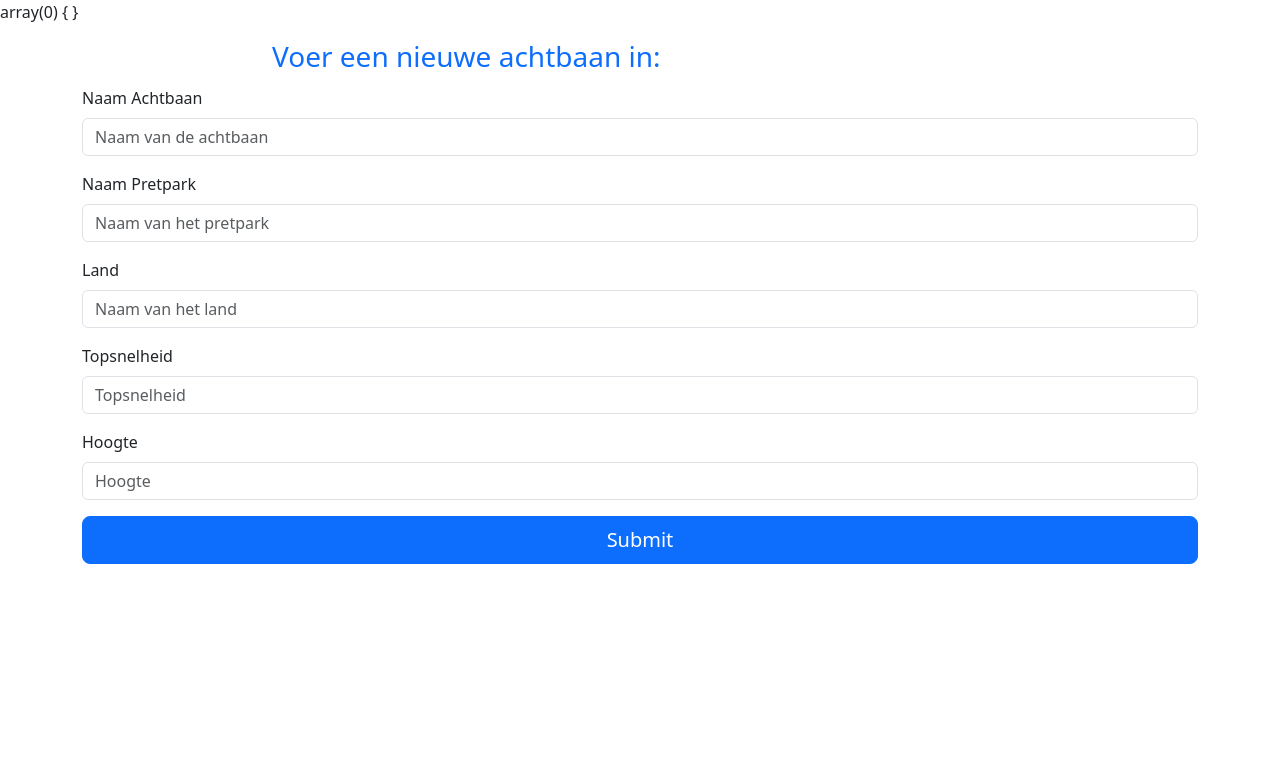
After one commit to adruijter/crud-php-mysql-pdo-2408a, a PHP site: page /create.php in a window 1280 px wide. The commit adds this page. Shown: the top 783 px of the page. Run offline with PHP 8.4, Linux system fonts and the light colour scheme.

Commit message:
Laatste form les

```diff
--- /dev/null
+++ b/create.php
@@ -0,0 +1,58 @@
+<?php
+    var_dump($_POST);
+?>
+
+<!doctype html>
+<html lang="en">
+  <head>
+    <meta charset="utf-8">
+    <meta name="viewport" content="width=device-width, initial-scale=1">
+    <title>Hoogste Achtbanen van Europa</title>
+    <link rel="shortcut icon" href="img/favicon.ico" type="image/x-icon">
+    <link href="https://cdn.jsdelivr.net/npm/bootstrap@5.3.3/dist/css/bootstrap.min.css" rel="stylesheet" integrity="sha384-QWTKZyjpPEjISv5WaRU9OFeRpok6YctnYmDr5pNlyT2bRjXh0JMhjY6hW+ALEwIH" crossorigin="anonymous">
+    <link rel="stylesheet" href="https://cdn.jsdelivr.net/npm/bootstrap-icons@1.11.3/font/bootstrap-icons.min.css">
+  </head>
+  <body>
+    <div class="container mt-3">
+
+      <div class="row mb-1">
+        <div class="col-2"></div>
+        <div class="col-8 text-primary"><h3>Voer een nieuwe achtbaan in:</h3></div>
+        <div class="col-2"></div>
+      </div>
+
+      <form action="create.php" method="POST">
+        <div class="mb-3">
+            <label for="naamAchtbaan" class="form-label">Naam Achtbaan</label>
+            <input name="achtbaan" type="text" class="form-control" id="naamAchtbaan" placeholder="Naam van de achtbaan">
+        </div>
+        <div class="mb-3">
+            <label for="naamPretpark" class="form-label">Naam Pretpark</label>
+            <input name="pretpark" type="text" class="form-control" id="naamPretpark" placeholder="Naam van het pretpark">
+        </div>
+        <div class="mb-3">
+            <label for="naamLand" class="form-label">Land</label>
+            <input name="land" type="text" class="form-control" id="naamLand" placeholder="Naam van het land">
+        </div>
+        <div class="mb-3">
+            <label for="naamTopsnelheid" class="form-label">Topsnelheid</label>
+            <input name="topsnelheid" type="number" class="form-control" id="naamLand" placeholder="Topsnelheid" min="0" max="200">
+        </div>
+        <div class="mb-3">
+            <label for="naamHoogte" class="form-label">Hoogte</label>
+            <input name="hoogte" type="number" class="form-control" id="naamHoogte" placeholder="Hoogte" min="0" max="200">
+        </div>
+
+        <div class="d-grid gap-2">
+            <button type="submit" class="btn btn-primary btn-lg">Submit</button>
+        </div>
+
+      </form>
+
+
+
+
+    </div>
+    <script src="https://cdn.jsdelivr.net/npm/bootstrap@5.3.3/dist/js/bootstrap.bundle.min.js" integrity="sha384-YvpcrYf0tY3lHB60NNkmXc5s9fDVZLESaAA55NDzOxhy9GkcIdslK1eN7N6jIeHz" crossorigin="anonymous"></script>
+  </body>
+</html>
--- a/index.php
+++ b/index.php
@@ -70,7 +70,11 @@
       <div class="row mb-3">
         <div class="col-2"></div>
         <div class="col-8">
-          <h5>Nieuwe achtbaan <i class="bi bi-plus-square-fill text-danger"></i></h5>
+          <h5>Nieuwe achtbaan
+              <a href="./create.php">
+                <i class="bi bi-plus-square-fill text-danger"></i>
+              </a>
+          </h5>
         </div>
         <div class="col-2"></div>
       </div>
```
